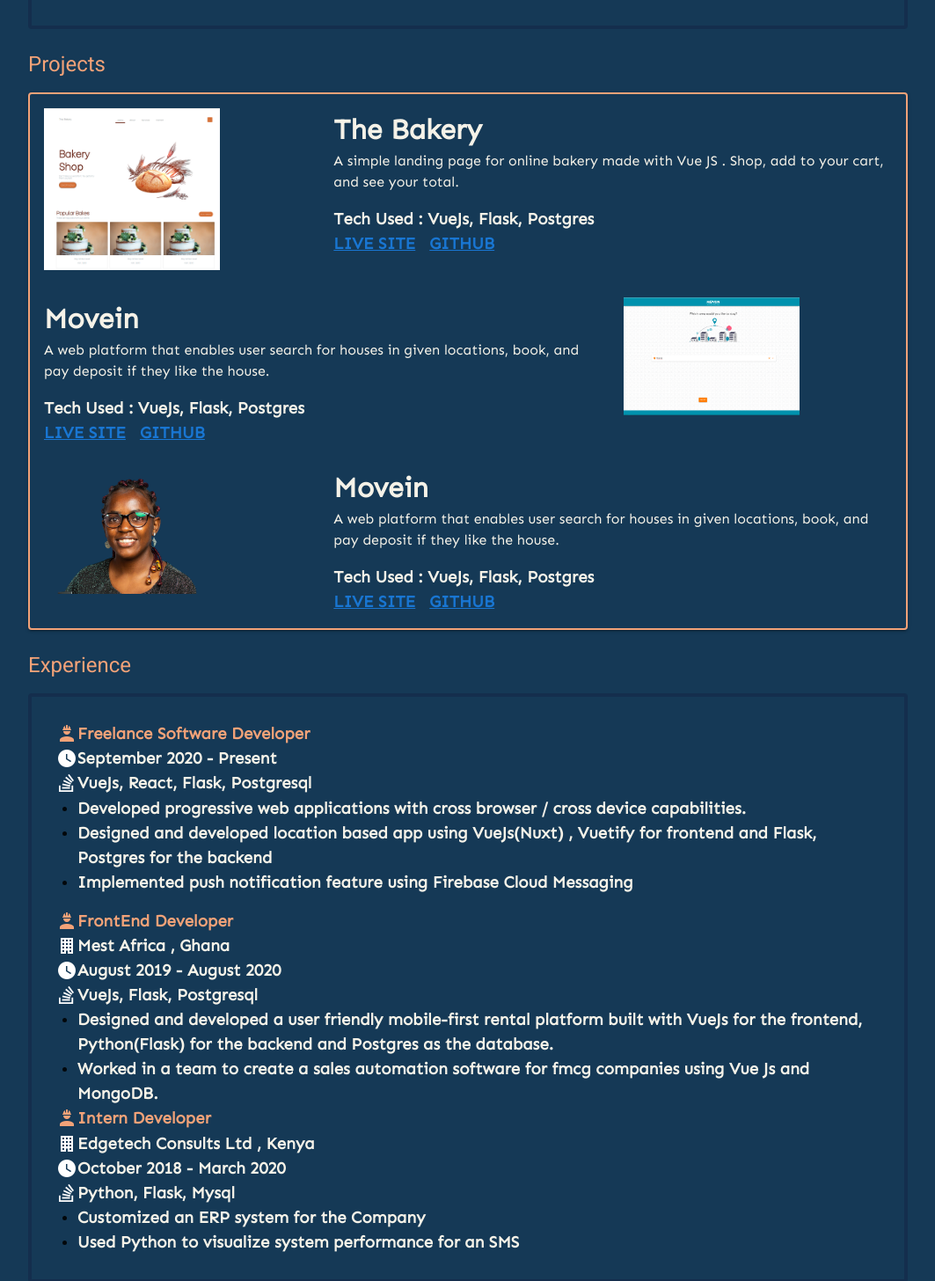
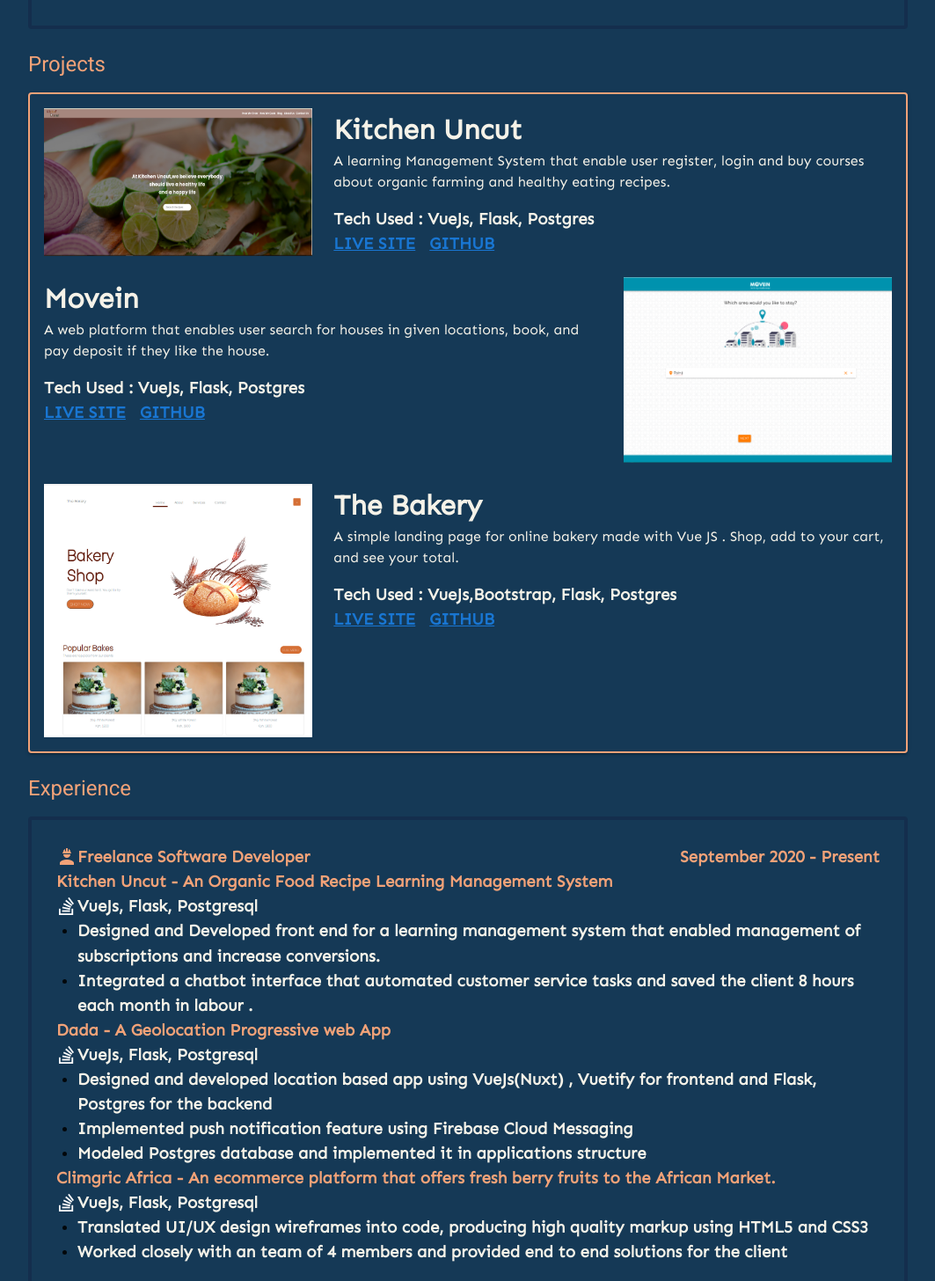
Before and after one commit to sallymkabole/My-Portfolio, a Vue app: page / in a window 1280 px wide. Shown: the part 742-2198 px from the top of the page at 88% size, without its empty margins (108-1171 px from the left). Built offline with nearby package versions, Linux system fonts and the light colour scheme.

Commit message:
Add Experience

```diff
--- a/src/App.vue
+++ b/src/App.vue
@@ -3,7 +3,7 @@
   <v-app>
     <v-app-bar color="#153956" app flat>
       <div class="d-flex align-center">
-        <h5>SALLY MUSANGA KABOLE</h5>
+        <h5 class="white--text bg" >SALLY MUSANGA KABOLE</h5>
       </div>
 
       <v-spacer></v-spacer>
@@ -13,6 +13,7 @@
         href="https://github.com/sallymkabole"
         target="_blank"
         text
+        class="white--text"
       >
         <v-icon>mdi-github</v-icon>
       </v-btn>
@@ -21,6 +22,7 @@
         href="https://www.linkedin.com/in/sally-musanga-55b354a5"
         target="_blank"
         text
+        class="white--text"
       >
         <v-icon>mdi-linkedin</v-icon>
       </v-btn>
@@ -29,6 +31,7 @@
         href="https://twitter.com/sallythetechie"
         target="_blank"
         text
+        class="white--text"
       >
         <v-icon>mdi-twitter</v-icon>
       </v-btn>
@@ -54,7 +57,7 @@
         </v-row>
         <v-row >
           <v-col md="12" xs="12" sm="12">
-              <p class="text-h5  pin ">
+              <p class="text-h5   pin ">
           About Me
         </p>
             <v-card flat class="abt pa-4">
@@ -70,7 +73,7 @@
 
           <v-col md="12" xs="12" sm="12">
               <p class="text-h5  pin ">
-          Skills
+          Skills<span class="white--text bg">( HTML5, CSS3,VueJs,React,Flask,Django)</span>
         </p>
             <v-card flat class="abt pa-8">
 
@@ -101,32 +104,33 @@
         </p>
             <v-card class="projects pa-4">
 
-        <v-row>
-          <v-col md="4" xs="12" sm="12">
-            <img src="./assets/img/bakery.png" width="200" alt="">
+  <v-row>
+          <v-col lg="4" md="4" xs="12" sm="12">
+            <img src="./assets/img/ku.png" width="100%" height="100%" alt="">
           </v-col>
-          <v-col md="8" xs="12" sm="12"><h1 class="bg">The Bakery</h1>
-          <p class="bg">A simple landing page for online bakery made with Vue JS . Shop, add to your cart, and see your total.</p>
+          <v-col lg="8" md="8" xs="12" sm="12"><h1 class="bg">Kitchen Uncut</h1>
+          <p class="bg">A learning Management System  that enable user register, login and buy courses about organic farming and healthy eating recipes.</p>
           <h3 class="bg">Tech Used : VueJs, Flask, Postgres</h3>
-          <span class="d-flex d-inline-flex"><h3 class="bg mr-4"><a target="_blank" href="https://bakery-web.netlify.app/">LIVE SITE</a></h3><h3 class="bg"><a target="_blank" href="https://github.com/sallymkabole/vue-bakery-web">GITHUB</a></h3></span></v-col>
+          <span class="d-flex d-inline-flex"><h3 class="bg mr-4"><a target="_blank" href="https://kitchen-uncut-live-demo.netlify.app/">LIVE SITE</a></h3><h3 class="bg"><a target="_blank" href="https://bakery-web.netlify.app/">GITHUB</a></h3></span></v-col>
         </v-row>
         <v-row>
-          <v-col md="8" xs="12" sm="12"><h1 class="bg">Movein</h1>
+          <v-col lg="8" md="8" xs="12" sm="12"><h1 class="bg">Movein</h1>
           <p class="bg">A web platform that enables user search for houses in given locations, book, and pay deposit if they like the house.</p>
           <h3 class="bg">Tech Used : VueJs, Flask, Postgres</h3>
           <span class="d-flex d-inline-flex"><h3 class="bg mr-4"><a target="_blank" href="https://movein-cli.herokuapp.com/">LIVE SITE</a></h3><h3 class="bg"><a target="_blank" href="https://github.com/LagunaAfrika/movein-client">GITHUB</a></h3></span></v-col>
-          <v-col md="4" xs="12" sm="12">
-            <img src="./assets/img/movein.png" width="200" alt="">
+          <v-col lg="4" md="4" xs="12" sm="12">
+            <img src="./assets/img/movein.png" width="100%" height="100%"  alt="">
           </v-col>
         </v-row>
-        <v-row>
-          <v-col md="4" xs="12" sm="12">
-            <img src="./assets/img/sally.png" width="200" alt="">
+
+              <v-row>
+          <v-col lg="4" md="4" xs="12" sm="12">
+            <img src="./assets/img/bakery.png" width="100%" height="100%"  alt="">
           </v-col>
-          <v-col md="8" xs="12" sm="12"><h1 class="bg">Movein</h1>
-          <p class="bg">A web platform that enables user search for houses in given locations, book, and pay deposit if they like the house.</p>
-          <h3 class="bg">Tech Used : VueJs, Flask, Postgres</h3>
-          <span class="d-flex d-inline-flex"><h3 class="bg mr-4"><a target="_blank" href="https://bakery-web.netlify.app/">LIVE SITE</a></h3><h3 class="bg"><a target="_blank" href="https://bakery-web.netlify.app/">GITHUB</a></h3></span></v-col>
+          <v-col lg="8" md="8" xs="12" sm="12"><h1 class="bg">The Bakery</h1>
+          <p class="bg">A simple landing page for online bakery made with Vue JS . Shop, add to your cart, and see your total.</p>
+          <h3 class="bg">Tech Used : VueJs,Bootstrap, Flask, Postgres</h3>
+          <span class="d-flex d-inline-flex"><h3 class="bg mr-4"><a target="_blank" href="https://bakery-web.netlify.app/">LIVE SITE</a></h3><h3 class="bg"><a target="_blank" href="https://github.com/sallymkabole/vue-bakery-web">GITHUB</a></h3></span></v-col>
         </v-row>
             </v-card>
           </v-col>
@@ -144,22 +148,43 @@
 
         <v-row class=" pa-2">
          <v-col cols="12" class="d-flex flex-column">
-          <v-row  class="d-flex d-inline-flex "><v-icon color="#f2a278">mdi-account-hard-hat</v-icon><h3 class="pin">Freelance Software Developer</h3>
+          <v-row  class="d-flex d-inline-flex "><v-icon color="#f2a278">mdi-account-hard-hat</v-icon><h3 class="pin">Freelance Software Developer</h3><v-spacer/><h3 class="bg pin">September 2020 - Present</h3>
 </v-row >
-          <v-row  class="d-flex d-inline-flex"><v-icon color="#fff">mdi-clock</v-icon><h3 class="bg">September 2020 - Present</h3></v-row >
-          <v-row  class="d-flex d-inline-flex"><v-icon color="#fff">mdi-stack-overflow</v-icon><h3 class="bg">VueJs, React, Flask, Postgresql</h3></v-row >
+
+          <v-row  class="d-flex d-inline-flex"><h3  class="bg pin">Kitchen Uncut - An Organic Food Recipe Learning Management System</h3></v-row >
+          <v-row  class="d-flex d-inline-flex"><v-icon color="#fff">mdi-stack-overflow</v-icon><h3 class="bg">VueJs, Flask, Postgresql</h3></v-row >
           <v-row  class="d-flex d-inline-flex">
              <ul>
               <li>
-                <h3 class="bg">Developed progressive web applications with cross browser / cross device capabilities.</h3>
+                <h3 class="bg">Designed and Developed front end for a learning management system that enabled  management of subscriptions and increase conversions.</h3>
               </li>
+              <li>
+                <h3 class="bg">Integrated a chatbot interface that automated customer service tasks and saved the client 8 hours each month in labour .</h3>
+              </li>
+
+            </ul></v-row >
+            <v-row  class="d-flex d-inline-flex"><h3  class="bg pin">Dada - A Geolocation Progressive web App  </h3></v-row >
+          <v-row  class="d-flex d-inline-flex"><v-icon color="#fff">mdi-stack-overflow</v-icon><h3 class="bg">VueJs, Flask, Postgresql</h3></v-row >
+          <v-row  class="d-flex d-inline-flex">
+             <ul>
               <li>
                 <h3 class="bg">Designed and developed location based app using VueJs(Nuxt) , Vuetify for frontend and Flask, Postgres for the backend</h3>
               </li>
               <li>
                 <h3 class="bg">Implemented push notification feature using Firebase Cloud Messaging</h3>
               </li>
-
+            <li><h3 class="bg">Modeled Postgres database and implemented it in applications structure</h3></li>
+            </ul></v-row >
+            <v-row  class="d-flex d-inline-flex"><h3  class="bg pin">Climgric Africa - An ecommerce platform that offers fresh berry fruits to the African Market.  </h3></v-row >
+          <v-row  class="d-flex d-inline-flex"><v-icon color="#fff">mdi-stack-overflow</v-icon><h3 class="bg">VueJs, Flask, Postgresql</h3></v-row >
+          <v-row  class="d-flex d-inline-flex">
+             <ul>
+              <li>
+                <h3 class="bg">Translated UI/UX design wireframes into code, producing high quality markup using HTML5 and CSS3</h3>
+              </li>
+              <li>
+                <h3 class="bg">Worked closely with an team of 4 members and provided end to end solutions for the client</h3>
+              </li>
             </ul></v-row >
 
          </v-col>
@@ -168,8 +193,7 @@
          <v-col cols="12" class="d-flex flex-column">
           <v-row  class="d-flex d-inline-flex"><v-icon color="#f2a278">mdi-account-hard-hat</v-icon><h3 class="pin">FrontEnd Developer</h3>
 </v-row >
-          <v-row  class="d-flex d-inline-flex"><v-icon color="#fff">mdi-office-building</v-icon><h3 class="bg">Mest Africa , Ghana</h3></v-row >
-                    <v-row  class="d-flex d-inline-flex"><v-icon color="#fff">mdi-clock</v-icon><h3 class="bg">August 2019 - August 2020</h3></v-row >
+          <v-row  class="d-flex d-inline-flex"><v-icon class="pin">mdi-office-building</v-icon><h3 class="bg pin">Mest Africa , Ghana</h3><v-spacer/><h3 class="bg pin">August 2019 - August 2020</h3></v-row >
           <v-row  class="d-flex d-inline-flex"><v-icon color="#fff">mdi-stack-overflow</v-icon><h3 class="bg">VueJs, Flask, Postgresql</h3></v-row >
           <v-row  class="d-flex d-inline-flex">
             <ul>
@@ -183,8 +207,7 @@
               </v-row >
               <v-row  class="d-flex d-inline-flex"><v-icon color="#f2a278">mdi-account-hard-hat</v-icon><h3 class="pin">Intern Developer</h3>
 </v-row >
-          <v-row  class="d-flex d-inline-flex"><v-icon color="#fff">mdi-office-building</v-icon><h3 class="bg">Edgetech Consults Ltd , Kenya</h3></v-row >
-                    <v-row  class="d-flex d-inline-flex"><v-icon color="#fff">mdi-clock</v-icon><h3 class="bg">October 2018 - March 2020</h3></v-row >
+          <v-row  class="d-flex d-inline-flex"><v-icon color="#fff">mdi-office-building</v-icon><h3 class="bg">Edgetech Consults Ltd , Kenya</h3><v-spacer/><h3 class="bg pin">October 2018 - March 2020</h3></v-row >
           <v-row  class="d-flex d-inline-flex"><v-icon color="#fff">mdi-stack-overflow</v-icon><h3 class="bg">Python, Flask, Mysql</h3></v-row >
           <v-row  class="d-flex d-inline-flex">
             <ul>
```
Also changed, not shown: src/assets/img/ku.png (added).
